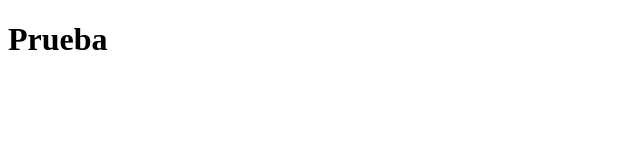
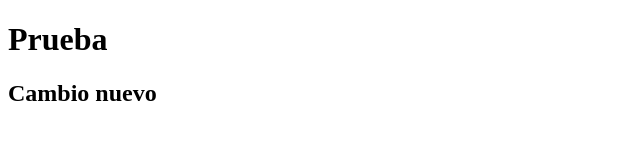
Before and after one commit to lucaslim5/Clase8AP4, a plain HTML site: page index.html in a window 1280 px wide. Shown: the whole page, without its empty margins (0-640 px from the left). Drawn offline with Linux system fonts and the light colour scheme.

Commit message:
Agregue un cambio H2 a index

```diff
--- a/index.html
+++ b/index.html
@@ -8,5 +8,6 @@
 </head>
 <body>
     <h1>Prueba</h1>
+    <h2>Cambio nuevo</h2>
 </body>
 </html>
```
